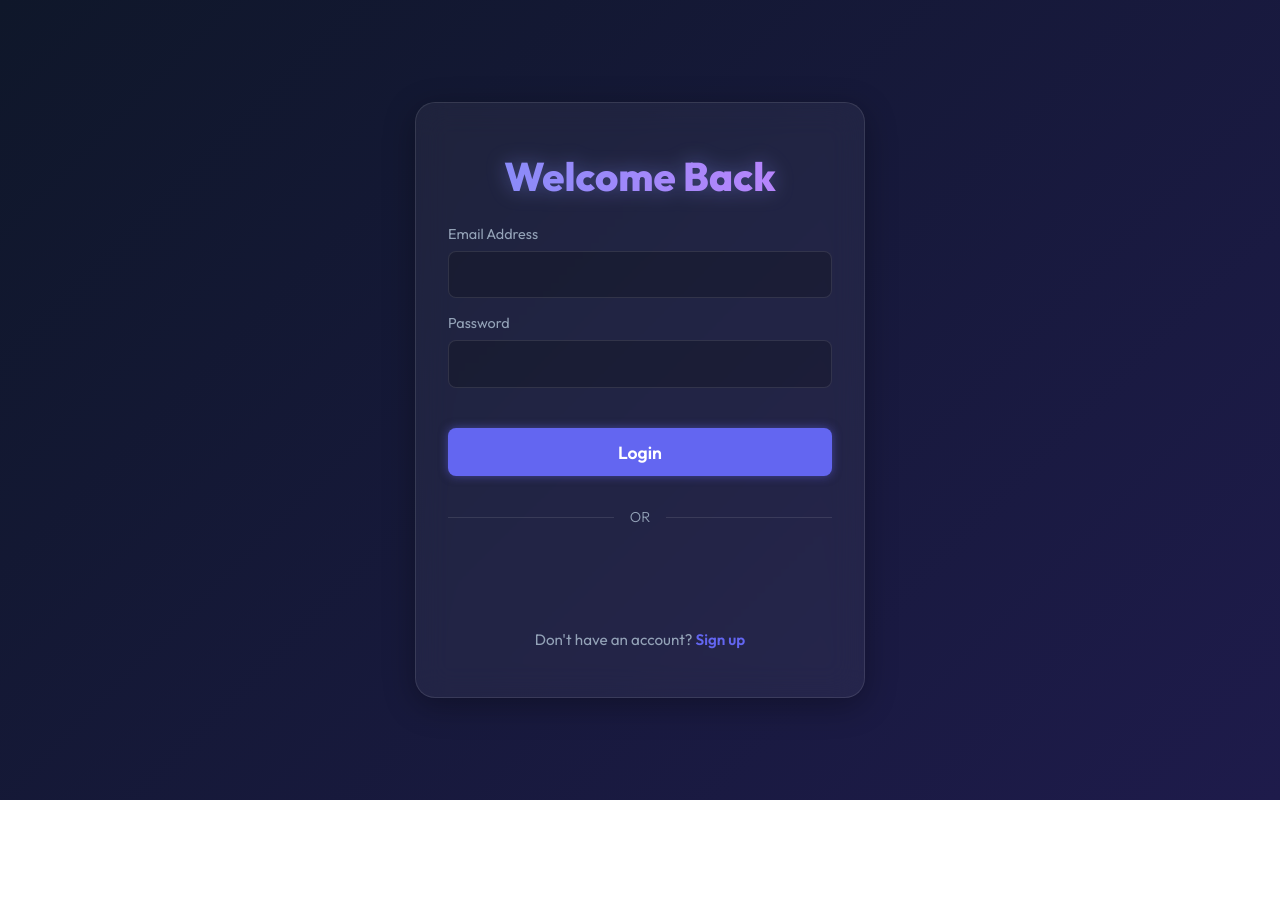
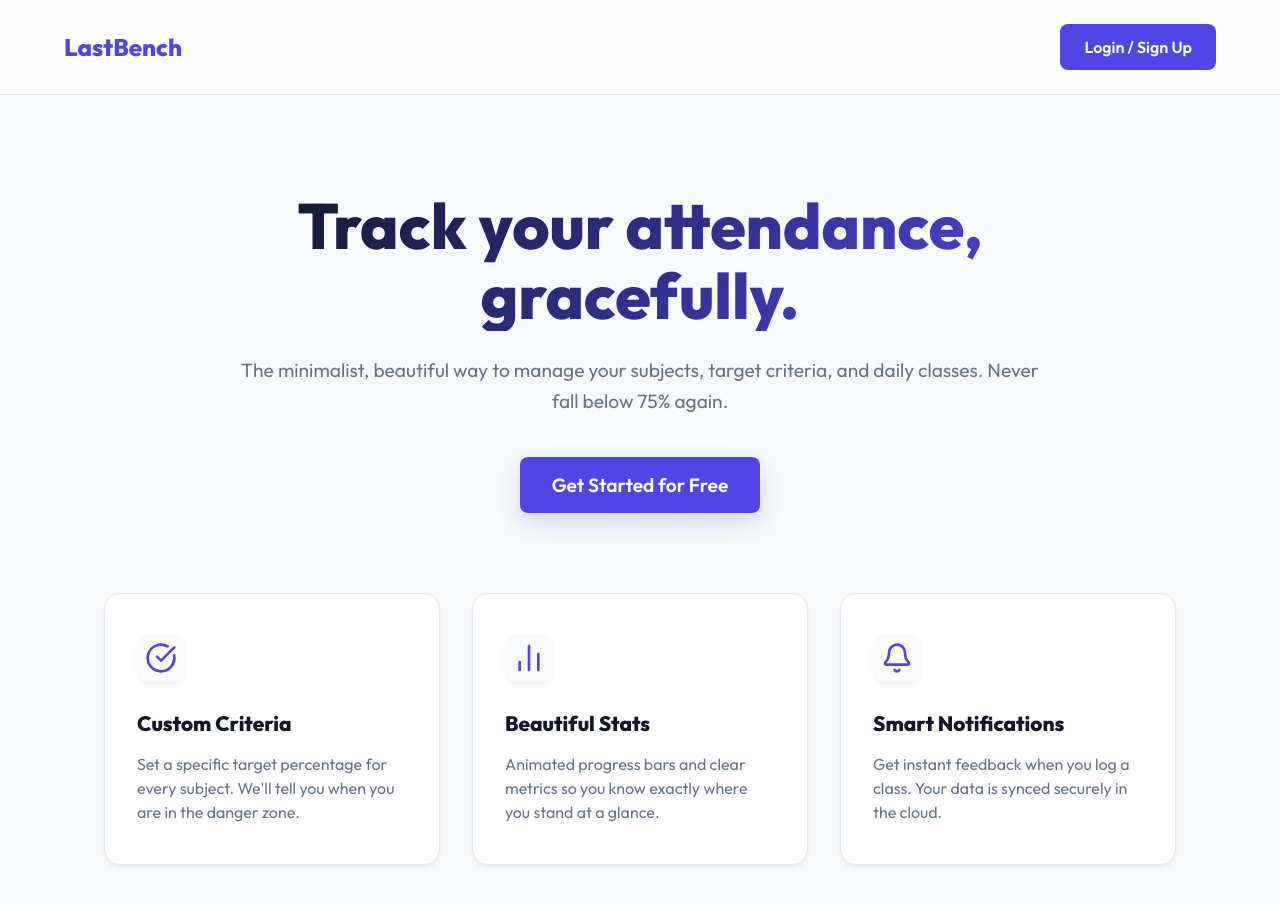
Before and after one commit to HarshJasani9/LastBench, a React app in the folder frontend/: page / in a window 1280 px wide. Before the commit this address led to /auth. Shown: the top 904 px of the page. Before the commit the page ends 800 px from the top, so only its background shows below. Built offline with nearby package versions, Linux system fonts and the light colour scheme; the HTML template or start-up script is replaced by a standard one.

Commit message:
feat: design bright minimalist theme and add Landing page

```diff
--- a/frontend/src/App.jsx
+++ b/frontend/src/App.jsx
@@ -1,15 +1,17 @@
 import React from 'react';
 import { BrowserRouter as Router, Routes, Route } from 'react-router-dom';
+import Landing from './pages/Landing';
 import Dashboard from './pages/Dashboard';
 import Auth from './pages/Auth';
-import './App.css'; // Optional if you need other app styles, but we use index.css
+import './App.css';
 
 function App() {
   return (
     <Router>
       <Routes>
+        <Route path="/" element={<Landing />} />
         <Route path="/auth" element={<Auth />} />
-        <Route path="/" element={<Dashboard />} />
+        <Route path="/dashboard" element={<Dashboard />} />
       </Routes>
     </Router>
   );
--- a/frontend/src/components/AddSubjectModal.css
+++ b/frontend/src/components/AddSubjectModal.css
@@ -53,19 +53,20 @@
 }
 
 .form-group input {
-  background: rgba(0, 0, 0, 0.2);
-  border: 1px solid var(--glass-border);
+  background: #f1f5f9;
+  border: 1px solid var(--panel-border);
   border-radius: 8px;
   padding: 0.8rem 1rem;
-  color: #fff;
+  color: var(--text-main);
   font-family: 'Outfit', sans-serif;
   font-size: 1rem;
   outline: none;
-  transition: border-color 0.2s ease;
+  transition: border-color 0.2s ease, background 0.2s ease;
 }
 
 .form-group input:focus {
   border-color: var(--accent);
+  background: #ffffff;
 }
 
 .modal-actions {
@@ -86,12 +87,13 @@
 }
 
 .btn-cancel {
-  background: rgba(255, 255, 255, 0.1);
-  color: #fff;
+  background: #f1f5f9;
+  color: var(--text-muted);
 }
 
 .btn-cancel:hover {
-  background: rgba(255, 255, 255, 0.2);
+  background: #e2e8f0;
+  color: var(--text-main);
 }
 
 .btn-submit {
--- a/frontend/src/components/SubjectCard.css
+++ b/frontend/src/components/SubjectCard.css
@@ -16,12 +16,12 @@
 .card-header h3 {
   font-size: 1.5rem;
   font-weight: 600;
-  color: #fff;
+  color: var(--text-main);
 }
 
 .criteria {
   font-size: 0.85rem;
-  background: rgba(255, 255, 255, 0.1);
+  background: var(--bg-main);
   padding: 0.3rem 0.8rem;
   border-radius: 20px;
   color: var(--text-muted);
@@ -43,7 +43,7 @@
 .stat-value {
   font-size: 2.5rem;
   font-weight: 800;
-  color: #fff;
+  color: var(--text-main);
   line-height: 1;
 }
 
@@ -57,7 +57,7 @@
 
 .stat-divider {
   font-size: 2rem;
-  color: rgba(255, 255, 255, 0.2);
+  color: var(--panel-border);
   font-weight: 300;
 }
 
--- a/frontend/src/index.css
+++ b/frontend/src/index.css
@@ -1,14 +1,15 @@
 @import url('https://fonts.googleapis.com/css2?family=Outfit:wght@300;400;600;800&display=swap');
 
 :root {
-  --bg-dark: #0f172a;
-  --bg-gradient: linear-gradient(135deg, #0f172a 0%, #1e1b4b 100%);
-  --glass-bg: rgba(255, 255, 255, 0.05);
-  --glass-border: rgba(255, 255, 255, 0.1);
-  --accent: #6366f1;
-  --accent-glow: rgba(99, 102, 241, 0.5);
-  --text-main: #f8fafc;
-  --text-muted: #94a3b8;
+  --bg-main: #f8fafc;
+  --panel-bg: #ffffff;
+  --panel-border: #e2e8f0;
+  --panel-shadow: 0 4px 6px -1px rgba(0, 0, 0, 0.05), 0 2px 4px -1px rgba(0, 0, 0, 0.03);
+  --accent: #4f46e5;
+  --accent-hover: #4338ca;
+  --accent-glow: rgba(79, 70, 229, 0.2);
+  --text-main: #0f172a;
+  --text-muted: #64748b;
   --success: #10b981;
   --danger: #ef4444;
   --warning: #f59e0b;
@@ -22,7 +23,7 @@
 }
 
 body {
-  background: var(--bg-gradient);
+  background: var(--bg-main);
   color: var(--text-main);
   min-height: 100vh;
   overflow-x: hidden;
@@ -35,20 +36,19 @@ body {
   margin: 0 auto;
 }
 
+/* Redefining glass-panel to be a clean minimalist card */
 .glass-panel {
-  background: var(--glass-bg);
-  backdrop-filter: blur(16px);
-  -webkit-backdrop-filter: blur(16px);
-  border: 1px solid var(--glass-border);
-  border-radius: 20px;
-  box-shadow: 0 8px 32px 0 rgba(0, 0, 0, 0.3);
+  background: var(--panel-bg);
+  border: 1px solid var(--panel-border);
+  border-radius: 16px;
+  box-shadow: var(--panel-shadow);
   transition: transform 0.3s ease, box-shadow 0.3s ease;
 }
 
 .glass-panel:hover {
-  transform: translateY(-5px);
-  box-shadow: 0 12px 40px 0 rgba(0, 0, 0, 0.5), 0 0 20px var(--accent-glow);
-  border-color: rgba(255, 255, 255, 0.2);
+  transform: translateY(-4px);
+  box-shadow: 0 10px 15px -3px rgba(0, 0, 0, 0.1), 0 4px 6px -2px rgba(0, 0, 0, 0.05);
+  border-color: #cbd5e1;
 }
 
 .header {
@@ -59,17 +59,14 @@ body {
 .title {
   font-size: 3rem;
   font-weight: 800;
-  background: linear-gradient(to right, #818cf8, #c084fc);
-  -webkit-background-clip: text;
-  -webkit-text-fill-color: transparent;
-  filter: drop-shadow(0 0 10px rgba(129, 140, 248, 0.4));
+  color: var(--text-main);
   margin-bottom: 0.5rem;
 }
 
 .subtitle {
   color: var(--text-muted);
   font-size: 1.1rem;
-  font-weight: 300;
+  font-weight: 400;
 }
 
 /* Custom scrollbar */
@@ -77,9 +74,31 @@ body {
   width: 8px;
 }
 ::-webkit-scrollbar-track {
-  background: var(--bg-dark);
+  background: #f1f5f9;
 }
 ::-webkit-scrollbar-thumb {
-  background: var(--accent);
+  background: #cbd5e1;
   border-radius: 4px;
 }
+::-webkit-scrollbar-thumb:hover {
+  background: #94a3b8;
+}
+
+/* Buttons */
+.btn-primary {
+  background: var(--accent);
+  color: #fff;
+  border: none;
+  padding: 0.8rem 1.5rem;
+  border-radius: 8px;
+  font-weight: 600;
+  cursor: pointer;
+  transition: all 0.2s;
+  text-decoration: none;
+  display: inline-block;
+}
+
+.btn-primary:hover {
+  background: var(--accent-hover);
+  box-shadow: 0 4px 12px var(--accent-glow);
+}
--- a/frontend/src/pages/Auth.css
+++ b/frontend/src/pages/Auth.css
@@ -34,7 +34,7 @@
 .auth-divider::after {
   content: '';
   flex: 1;
-  border-bottom: 1px solid var(--glass-border);
+  border-bottom: 1px solid var(--panel-border);
 }
 
 .auth-divider span {
--- a/frontend/src/pages/Auth.jsx
+++ b/frontend/src/pages/Auth.jsx
@@ -31,7 +31,7 @@ const Auth = () => {
       localStorage.setItem('lastbench_student_id', res.data._id);
       localStorage.setItem('lastbench_token', res.data.token);
       toast.success(isLogin ? 'Welcome back!' : 'Account created successfully!');
-      navigate('/');
+      navigate('/dashboard');
     } catch (error) {
       toast.error(error.response?.data?.message || 'Authentication failed');
     }
@@ -49,7 +49,7 @@ const Auth = () => {
       localStorage.setItem('lastbench_student_id', res.data._id);
       localStorage.setItem('lastbench_token', res.data.token);
       toast.success('Google login successful!');
-      navigate('/');
+      navigate('/dashboard');
     } catch (error) {
       toast.error('Google login failed. Please try again.');
     }
--- a/frontend/src/pages/Dashboard.css
+++ b/frontend/src/pages/Dashboard.css
@@ -12,12 +12,12 @@
   align-items: center;
   min-height: 250px;
   cursor: pointer;
-  border: 2px dashed var(--glass-border);
-  background: rgba(255, 255, 255, 0.02);
+  border: 2px dashed var(--panel-border);
+  background: var(--bg-main);
 }
 
 .add-card:hover {
-  background: rgba(255, 255, 255, 0.05);
+  background: var(--panel-bg);
   border-color: var(--accent);
 }
 
--- /dev/null
+++ b/frontend/src/pages/Landing.css
@@ -0,0 +1,99 @@
+.landing-container {
+  min-height: 100vh;
+  background: var(--bg-main);
+  color: var(--text-main);
+}
+
+.landing-nav {
+  display: flex;
+  justify-content: space-between;
+  align-items: center;
+  padding: 1.5rem 5%;
+  border-bottom: 1px solid var(--panel-border);
+  background: rgba(255, 255, 255, 0.8);
+  backdrop-filter: blur(10px);
+  position: sticky;
+  top: 0;
+  z-index: 100;
+}
+
+.landing-nav .logo {
+  font-size: 1.5rem;
+  font-weight: 800;
+  color: var(--accent);
+}
+
+.hero-section {
+  padding: 6rem 5% 4rem;
+  max-width: 1200px;
+  margin: 0 auto;
+}
+
+.hero-content {
+  text-align: center;
+  max-width: 800px;
+  margin: 0 auto 5rem;
+}
+
+.hero-title {
+  font-size: 4rem;
+  font-weight: 800;
+  line-height: 1.1;
+  margin-bottom: 1.5rem;
+  color: var(--text-main);
+  background: linear-gradient(135deg, var(--text-main) 0%, var(--accent) 100%);
+  -webkit-background-clip: text;
+  -webkit-text-fill-color: transparent;
+}
+
+.hero-subtitle {
+  font-size: 1.2rem;
+  color: var(--text-muted);
+  line-height: 1.6;
+  margin-bottom: 2.5rem;
+}
+
+.btn-large {
+  font-size: 1.2rem;
+  padding: 1rem 2rem;
+  box-shadow: 0 10px 25px var(--accent-glow);
+}
+
+.features-grid {
+  display: grid;
+  grid-template-columns: repeat(auto-fit, minmax(300px, 1fr));
+  gap: 2rem;
+}
+
+.feature-card {
+  padding: 2.5rem 2rem;
+  text-align: left;
+}
+
+.feature-icon {
+  width: 48px;
+  height: 48px;
+  color: var(--accent);
+  margin-bottom: 1.5rem;
+  background: var(--bg-main);
+  padding: 0.5rem;
+  border-radius: 12px;
+  box-shadow: var(--panel-shadow);
+}
+
+.feature-card h3 {
+  font-size: 1.3rem;
+  margin-bottom: 1rem;
+  color: var(--text-main);
+}
+
+.feature-card p {
+  color: var(--text-muted);
+  line-height: 1.5;
+}
+
+@media (max-width: 768px) {
+  .hero-title {
+    font-size: 2.5rem;
+  }
+}
--- /dev/null
+++ b/frontend/src/pages/Landing.jsx
@@ -0,0 +1,62 @@
+import React, { useEffect } from 'react';
+import { Link } from 'react-router-dom';
+import { gsap } from 'gsap';
+import { CheckCircle, BarChart2, Bell } from 'lucide-react';
+import './Landing.css';
+
+const Landing = () => {
+  useEffect(() => {
+    // Simple hero animation
+    gsap.fromTo('.hero-content',
+      { y: 50, opacity: 0 },
+      { y: 0, opacity: 1, duration: 1, ease: 'power3.out' }
+    );
+    gsap.fromTo('.feature-card',
+      { y: 30, opacity: 0 },
+      { y: 0, opacity: 1, duration: 0.8, stagger: 0.2, ease: 'power2.out', delay: 0.5 }
+    );
+  }, []);
+
+  return (
+    <div className="landing-container">
+      <nav className="landing-nav">
+        <div className="logo">LastBench</div>
+        <div className="nav-links">
+          <Link to="/auth" className="btn-primary">Login / Sign Up</Link>
+        </div>
+      </nav>
+
+      <main className="hero-section">
+        <div className="hero-content">
+          <h1 className="hero-title">Track your attendance, gracefully.</h1>
+          <p className="hero-subtitle">
+            The minimalist, beautiful way to manage your subjects, target criteria, and daily classes. Never fall below 75% again.
+          </p>
+          <div className="hero-actions">
+            <Link to="/auth" className="btn-primary btn-large">Get Started for Free</Link>
+          </div>
+        </div>
+
+        <div className="features-grid">
+          <div className="glass-panel feature-card">
+            <CheckCircle className="feature-icon" />
+            <h3>Custom Criteria</h3>
+            <p>Set a specific target percentage for every subject. We'll tell you when you are in the danger zone.</p>
+          </div>
+          <div className="glass-panel feature-card">
+            <BarChart2 className="feature-icon" />
+            <h3>Beautiful Stats</h3>
+            <p>Animated progress bars and clear metrics so you know exactly where you stand at a glance.</p>
+          </div>
+          <div className="glass-panel feature-card">
+            <Bell className="feature-icon" />
+            <h3>Smart Notifications</h3>
+            <p>Get instant feedback when you log a class. Your data is synced securely in the cloud.</p>
+          </div>
+        </div>
+      </main>
+    </div>
+  );
+};
+
+export default Landing;
```
